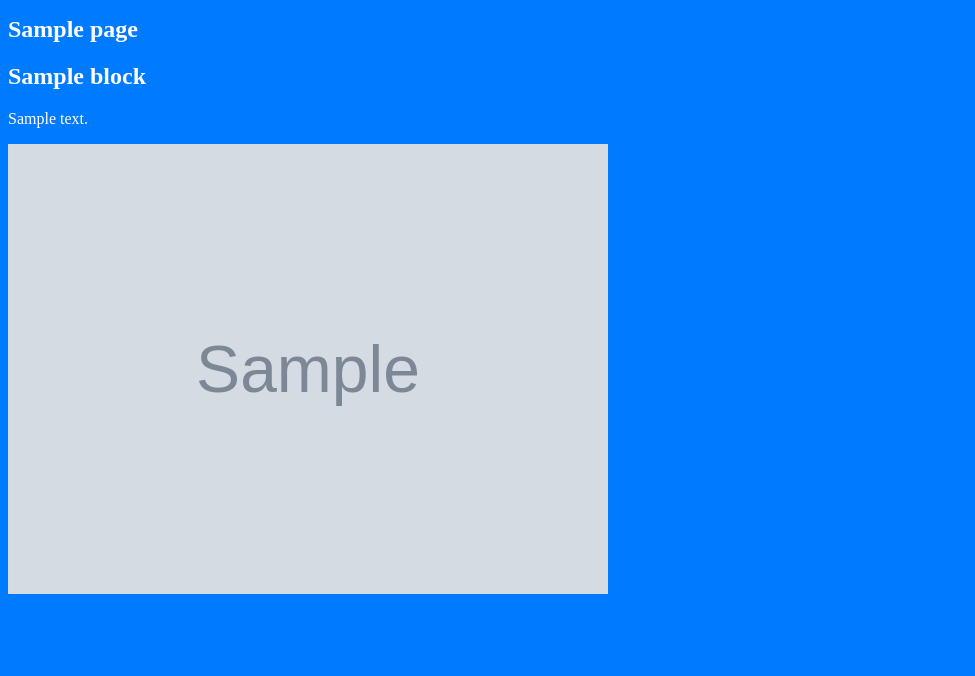
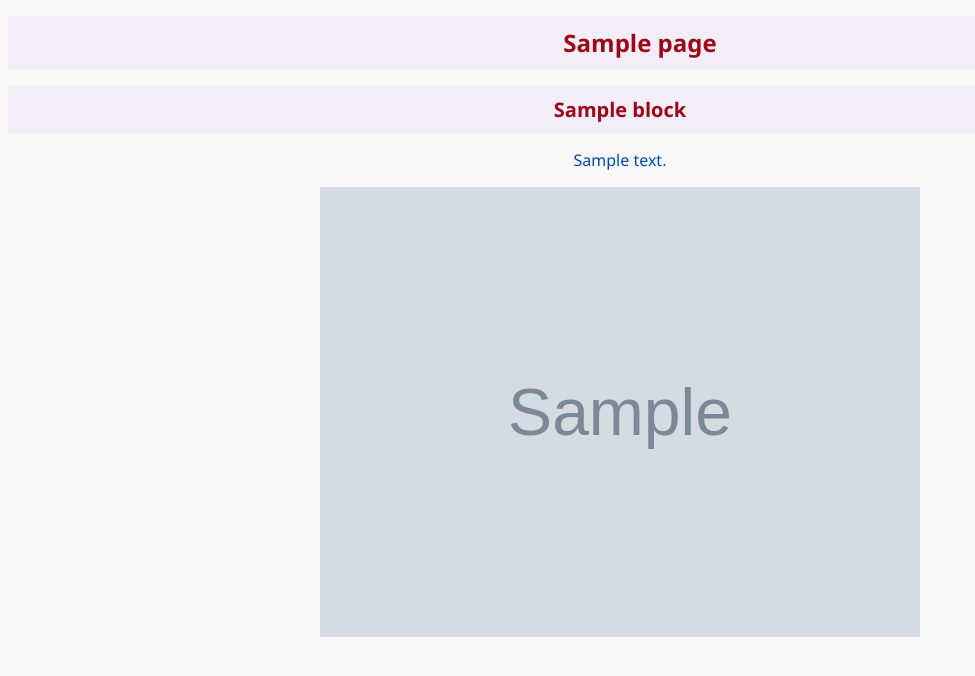
Before and after one commit to igoreoliveira/django-accessible-informative-page, a Django app: a page that uses templates/page/main.html in a window 1280 px wide. Shown: the top 676 px of the page, without its empty margins (0-975 px from the left). Run offline with Django 4.2, Linux system fonts and the light colour scheme; tables that the repository leaves empty hold one stand-in row (values such as "Sample post"); grey boxes marked "Sample" are stand-in pictures; style sheets or scripts are compiled from the project's sources; some libraries are stand-ins or nearby versions.

Commit message:
WIP CSS considerando contraste e acessibilidade pras informações

```diff
--- a/frontend/src/sass/styles.scss
+++ b/frontend/src/sass/styles.scss
@@ -1,11 +1,67 @@
 // Exemplo de styles.scss
-$primary-color: #007bff;
+$main-background-color: #F8F8F8;
+
+$highlight-bg-color: #F2EDF7;
+$section-title-color: #9C0719;
+
+$section-text-color: #0047AB;
+
+$font-family: 'Segoe UI', 'Helvetica Neue', Arial, sans-serif;
 
 body {
-  background-color: $primary-color;
-  color: white;
+  background-color: $main-background-color;
+  font-family: $font-family;
 }
 
 h1 {
   font-size: 24px;
+  font-weight: 700;
+  background-color: $highlight-bg-color; /* Substitua pela cor desejada */
+  color: $section-title-color; /* Cor do texto */
+  padding: 10px; /* Espaçamento interno (opcional) */
+  text-align: center; /* Centralizar o texto (opcional) */
 }
+
+/* Defina a cor de fundo do h1 */
+h2 {
+  font-size: 20px;
+  font-weight: 700;
+  background-color: $highlight-bg-color; /* Substitua pela cor desejada */
+  color: $section-title-color; /* Cor do texto */
+  padding: 10px; /* Espaçamento interno (opcional) */
+  text-align: center; /* Centralizar o texto (opcional) */
+}
+
+/* Adicione o pseudo-elemento ::before */
+h2::before, h1::before {
+  content: ""; /* Adicione um conteúdo vazio */
+  display: block; /* Torna o elemento uma caixa (bloco) */
+  background-color: $highlight-bg-color; /* Mesma cor de fundo do h1 */
+  position: absolute; /* Posição absoluta para cobrir toda a largura da tela */
+  left: 0; /* Alinhar à esquerda */
+  right: 0; /* Alinhar à direita */
+  top: 50%; /* Alinhar ao meio verticalmente */
+  margin-top: -50px; /* A metade da altura (altura/2) negativa para centralizar verticalmente */
+  z-index: -1; /* Coloca o pseudo-elemento atrás do conteúdo do h1 */
+}
+
+p {
+  color: $section-text-color;
+  font-size: 16px;
+  font-weight: 500;
+  text-align: center;
+}
+
+.block-container {
+  margin-right: 40px;
+}
+
+.image-container {
+    display: flex;
+    justify-content: center;
+}
+
+.image-container img {
+    max-width: 80%;
+    height: auto;
+}
--- a/templates/page/main.html
+++ b/templates/page/main.html
@@ -14,7 +14,9 @@
 
     <h1> {{ page.title }} </h1>
 
+
     {% for block in blocks %}
+      <div class="block-container">
         {% if block.title %}
           <h2>{{block.title}}</h2>
         {% endif %}
@@ -22,9 +24,12 @@
           <p lang='pt-br'>{{ block.text }}</p>
         {% endif%}
         {% if block.image %}
+	  <div class="image-container">
             <img src="{{block.image.url}}" width="600px"
 	         alt="{{block.image_alt_text}}"/>
+	  </div>
         {% endif %}
+      </div>
     {% endfor %}
 
 
```
Lines whose indentation alone changed are shown as unchanged.
